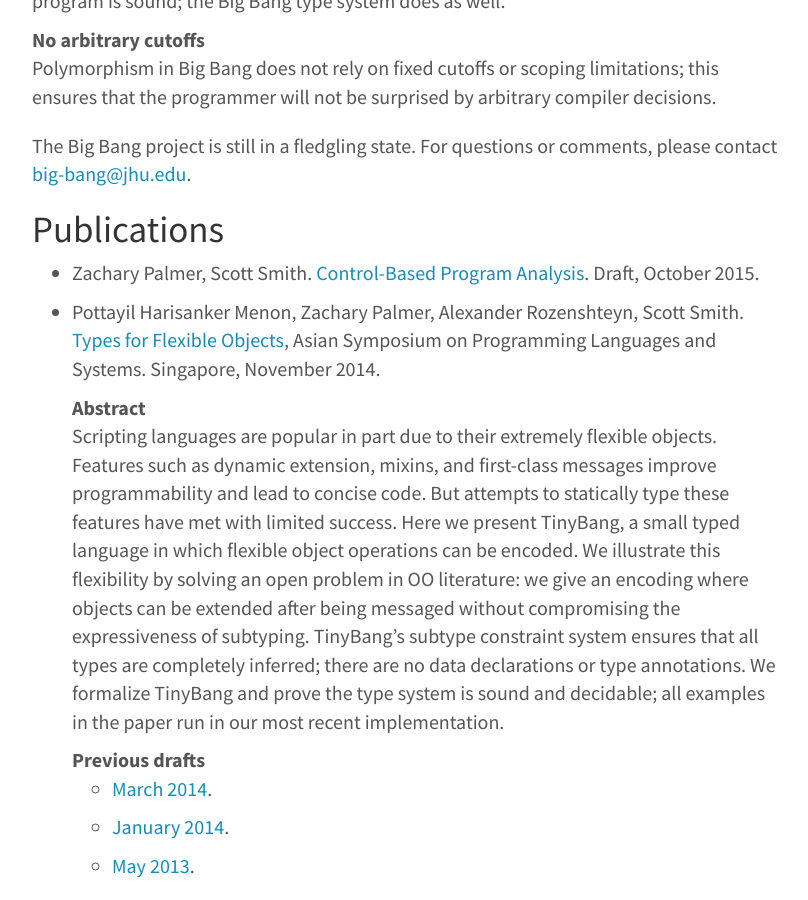
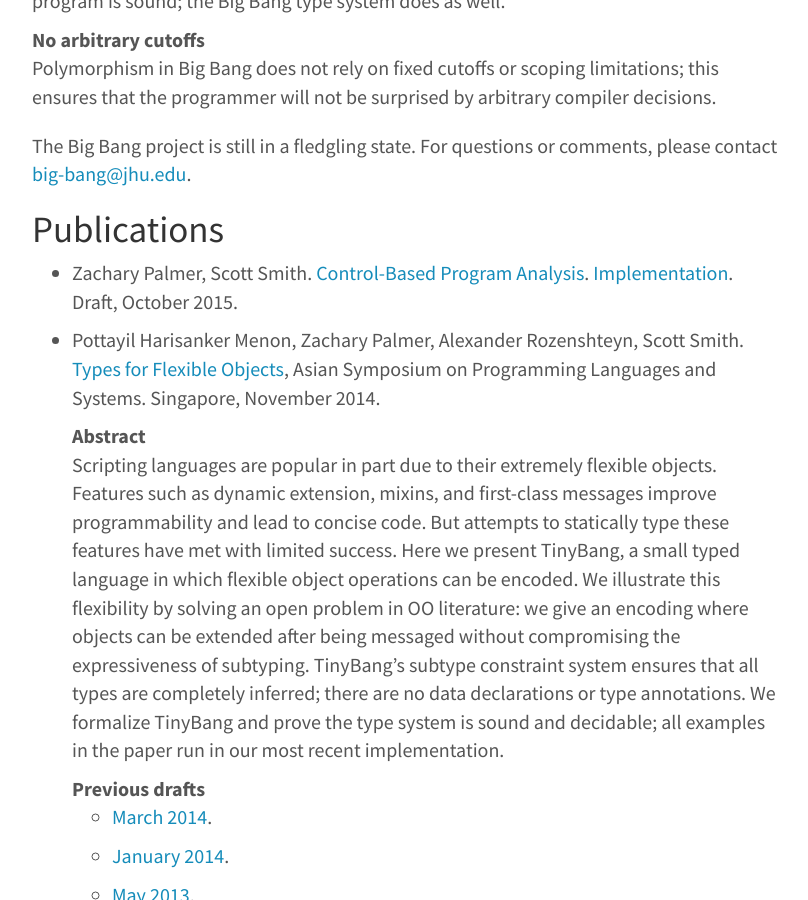
Before and after one commit to JHU-PL-Lab/www-pl-lab, a Jekyll site: the page built from projects/big-bang/big-bang.md, in a window 1280 px wide and 900 px high, scrolled down 862 px. Shown: the whole window, without its empty margins (233-1041 px from the left). Built offline with Jekyll 4.4.1, drawn with Linux system fonts in a browser that asks for light colours.

Commit message:
Add link to Odefa implementation

```diff
--- a/projects/big-bang/big-bang.md
+++ b/projects/big-bang/big-bang.md
@@ -52,6 +52,7 @@ Publications
 
 - Zachary Palmer, Scott
   Smith. [Control-Based Program Analysis](/projects/big-bang/papers/control-based-program-analysis.pdf).
+  [Implementation](https://github.com/JHU-PL-Lab/odefa-proof-of-concept).
   Draft, October 2015.
 
 - Pottayil Harisanker Menon, Zachary Palmer, Alexander Rozenshteyn, Scott
```
